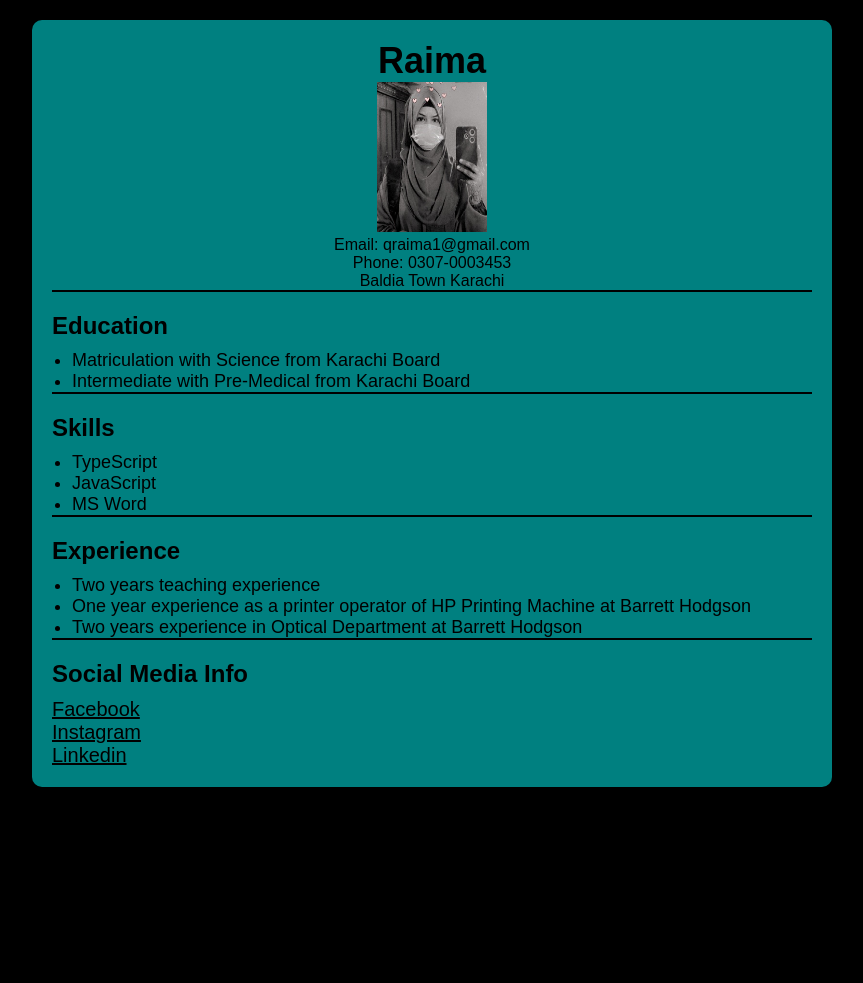
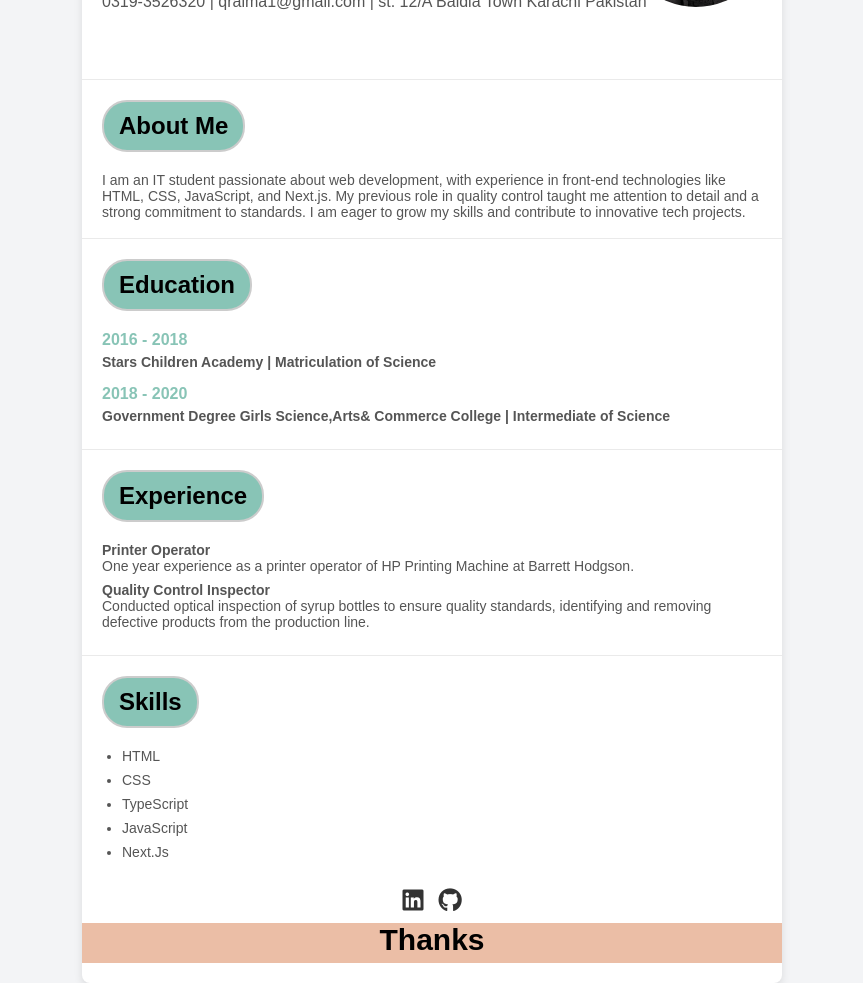
Before and after one commit to Raimaqureshi/Hackthon_Milestone-01-02, a plain HTML site: page index.html in a window 1280 px wide. Shown: the whole page, without its empty margins (208-1071 px from the left). Before the commit the page ends 807 px from the top, so only its background shows below. Drawn offline with Linux system fonts and the light colour scheme.

Commit message:
Your commit message

```diff
--- a/index.html
+++ b/index.html
@@ -1,47 +1,70 @@
-<!doctype html>
+<!DOCTYPE html>
 <html lang="en">
- <head>
+<head>
   <meta charset="UTF-8">
   <meta name="viewport" content="width=device-width, initial-scale=1.0">
-  <title>Raima's Resume</title>
+  <title>CV</title>
   <link rel="stylesheet" href="style.css">
- </head>
- <body>
-  <div class="resume-container">
-   <header>
-    <h1>Raima</h1>
-    <img src="raima.jpg" width="110pix" height="150pix"><br>
-    <p>Email: <a href="mailto:qraima1@gmail.com">qraima1@gmail.com</a> <br> Phone: 0307-0003453
-    <br> Baldia Town Karachi</p> <hr>
-   </header>
-   <section class="section">
+  <link rel="stylesheet" href="https://cdnjs.cloudflare.com/ajax/libs/font-awesome/6.0.0-beta3/css/all.min.css">
+
+</head>
+<body>
+
+<div class="cv-container">
+  <div class="header">
+    <h1>Raima Qureshi</h1>
+    <p>Web Developer & Designer</p>
+    <img src="raima.jpg" alt="Profile Picture">
+  </div>
+<div class="contact">
+    <p>0319-3526320 | qraima1@gmail.com | st. 12/A Baldia Town Karachi Pakistan</p>
+</div><br>
+  <div class="section about">
+    <h2>About Me</h2>
+    <p>I am an IT student passionate about web development, with experience in front-end technologies like HTML, CSS, JavaScript, and Next.js. My previous role in quality control taught me attention to detail and a strong commitment to standards. I am eager to grow my skills and contribute to innovative tech projects.</p>
+  </div>
+
+  <div class="section education">
     <h2>Education</h2>
-    <ul>
-     <li>Matriculation with Science from Karachi Board</li>
-     <li>Intermediate with Pre-Medical from Karachi Board</li>
-    </ul> <hr>
-   </section>
-   <section class="section">
+    <div class="education-item">
+      <span>2016 - 2018</span>
+      <p><strong>Stars Children Academy | Matriculation of Science</strong></p>
+    </div>
+    <div class="education-item">
+      <span>2018 - 2020</span>
+      <p><strong>Government Degree Girls Science,Arts& Commerce College | Intermediate of Science</strong></p>
+    </div>
+  </div>
+
+  <div class="section experience">
+    <h2>Experience</h2>
+    <div class="experience-item">
+      <p><strong>Printer Operator</strong><br>One year experience as a printer operator of HP Printing Machine at Barrett Hodgson.</p>
+      <p><strong>Quality Control Inspector</strong><br>Conducted optical inspection of syrup bottles to ensure quality standards, identifying and removing defective products from the production line.</p>
+    </div>
+  </div>
+
+  <div class="section skills">
     <h2>Skills</h2>
     <ul>
-     <li>TypeScript</li>
-     <li>JavaScript</li>
-     <li>MS Word</li>
-    </ul> <hr>
-   </section>
-   <section class="section">
-    <h2>Experience</h2>
-    <ul>
-     <li>Two years teaching experience</li>
-     <li>One year experience as a printer operator of HP Printing Machine at Barrett Hodgson</li>
-     <li>Two years experience in Optical Department at Barrett Hodgson</li>
-    </ul> <hr>
-   </section>
-   <h2>Social Media Info</h2>
-        <div class="social-media">
-                <a href="https://www.facebook.com/profile.php?id=100057248295298" target="_blank"><u>Facebook</u></a><br>
-            <a href="https://www.instagram.com/raima___qureshi/" target="_blank"><u>Instagram</u></a><br>
-        <a href="https://www.linkedin.com/in/raima-qureshi-8874b42b8/" target="_blank"><u>Linkedin</u></a>
-    <div>
+      <li>HTML</li>
+      <li>CSS</li>
+      <li>TypeScript</li>
+      <li>JavaScript</li>
+      <li>Next.Js</li>
+    </ul>
+  </div>
+
+  <div class="social-icons">
+    <a href="https://www.linkedin.com/in/raima-qureshi-8874b42b8/" target="_blank" class="icon-link">
+      <i class="fab fa-linkedin"></i>
+    </a>
+    <a href="https://github.com/Raimaqureshi" target="_blank" class="icon-link">
+      <i class="fab fa-github"></i>
+    </a></div>
+  <div class="footer-wave">
+    <p>Thanks</p>
+  </div>
+</div>
 </body>
 </html>
--- a/style.css
+++ b/style.css
@@ -2,83 +2,126 @@
     margin: 0;
     padding: 0;
     box-sizing: border-box;
+    font-family: Arial, sans-serif;
   }
 
   body {
-    font-family: Arial, sans-serif;
-    background-color: black;
-    padding: 20px;
+    background-color: #f3f4f6;
+    display: flex;
+    justify-content: center;
+    align-items: center;
+    height: 100vh;
   }
 
-.resume-container {
-    background-color: teal;
-    padding: 20px;
-    border-radius: 15px;
-    box-shadow: none;
-    border-radius: 10px;
-    max-width: 800px;
-    margin: 0 auto;
+  .cv-container {
+    width: 80%;
+    max-width: 700px;
+    background-color: #fff;
+    border-radius: 8px;
+    overflow: hidden;
     box-shadow: 0 4px 8px rgba(0, 0, 0, 0.1);
   }
 
-hr {
-    border: 1px solid black;
-    color: black;
-    background-color: black;
-    height: 1px;
+  .header {
+    background-color: #f1c6af;
+    padding: 30px;
+    text-align: center;
+    position: relative;
+    margin-top: 20px;
   }
 
-header {
-    text-align: center;
+  .header h1 {
+    font-size: 40px;
+    font-weight: bolder;
+    color: black;
+    text-align: left;
+  }
+
+  .header p {
+    font-size: 18px;
+    color: #555;
+    text-align: left;
+  }
+
+  .header img {
+    width: 150px;
+    height: 150px;
+    border-radius: 50%;
+    position: absolute;
+    right: 11px;
+    top: 20px;
+  }
+  .contact{
+    font-size: 16px;
+    color: #555;
+    padding: 20px;
+    margin-bottom: 30px;
+    margin-top: 10px;
+  }
+  .section {
+    padding:10px 20px;
+    border-top: 1px solid #eaeaea;
+  }
+  .section h2 {
+
+  display: inline-block;
+  border: 2px solid #ccc;
+  padding: 10px 15px;
+  margin-top: 10px;
+  border-radius: 25px;
+  background-color: #88c4b6;
   margin-bottom: 20px;
   }
 
-header h1 {
-    font-size: 36px;
-    color: black;
+  .section p,
+  .section li {
+    font-size: 14px;
+    color: #555;
+    margin-bottom: 8px;
   }
 
-header p {
-    font-size: 16px;
-    color: black;
+  .education-item,
+  .experience-item {
+    margin-bottom: 15px;
   }
 
-header a {
-    color: black;
-    text-decoration: none;
+  .education-item span,
+  .experience-item span {
+    font-weight: bold;
+    color: #88c4b6;
+    display: block;
+    margin-bottom: 5px;
   }
 
-header a:hover {
-    text-decoration: underline;
+  .skills ul {
+    list-style-type: disc;
+    padding-left: 20px;
+  }
+  .social-icons {
+    display: flex;
+    gap: 15px;
+    justify-content: center;
+    margin-top: 10px;
   }
 
-.section {
+  .icon-link i {
+    font-size: 24px;
+    color: #333;
+    transition: color 0.3s;
+  }
+
+  .icon-link:hover i {
+    color: #0073b1;
+  }
+
+  .footer-wave {
+    text-align: center;
+    font-size: 30px;
+    font-weight: bold;
+    width: 100%;
+    height: 40px;
+    background-color: #ebbea6;
+    position: relative;
+    margin-top: 10px;
     margin-bottom: 20px;
   }
-
-h2 {
-    font-size: 24px;
-    color: black;
-    margin-bottom: 10px;
-}
-
-ul {
-    list-style-type: disc;
-    margin-left: 20px;
-}
-
-ul li {
-    font-size: 18px;
-    color: black;
-    margin-bottom: 8px;
-}
-social-media {
-    margin-top: 30px;
-}
-
-.social-media a  {
-    text-decoration: none;
-    color: black;
-    margin-right: 20px;
-    font-size: 20px;
-}
```
Also changed, not shown: index.js (deleted, +0 -19 lines). Lines whose indentation alone changed are shown as unchanged.
